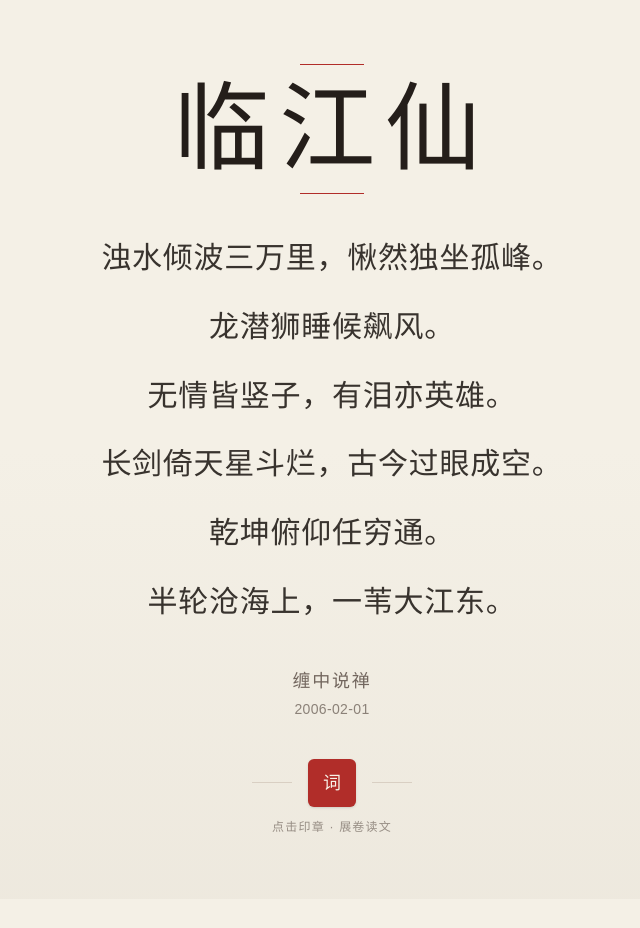
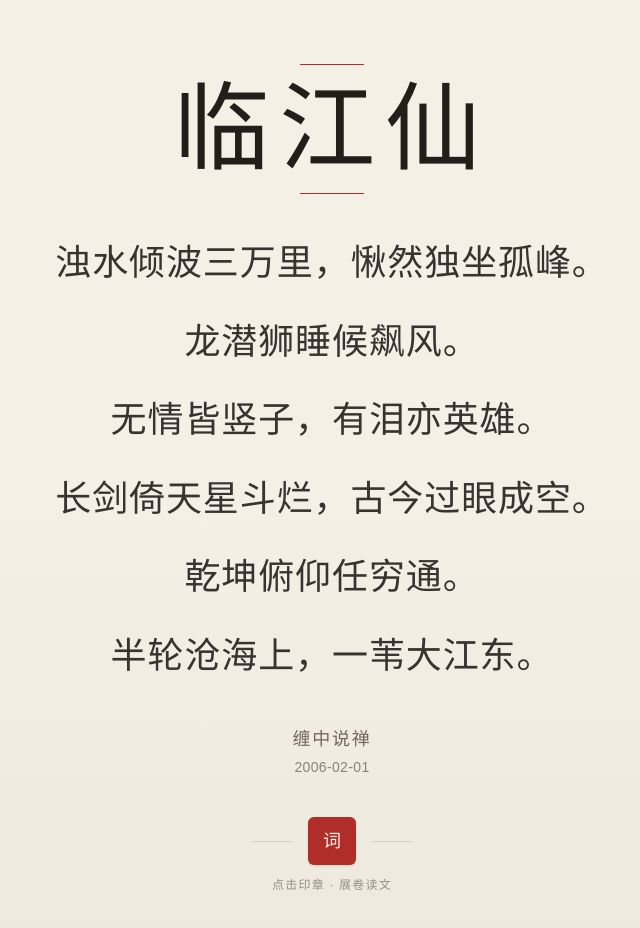
Before and after one commit to richaliu/kingchan-vip, a Next.js app: page / in a window 1280 px wide. Shown: the top 928 px of the page, without its empty margins (308-948 px from the left). Before the commit the page ends 899 px from the top, so only its background shows below. Built offline with nearby package versions, Linux system fonts and the light colour scheme; a web font is replaced by a local one.

Commit message:
feat: add LXGW WenKai webfont and update poem component font

```diff
--- a/app/globals.css
+++ b/app/globals.css
@@ -1,6 +1,7 @@
 @import 'tailwindcss';
 @import 'tw-animate-css';
 @import 'shadcn/tailwind.css';
+@import url('https://cdn.jsdelivr.net/npm/lxgw-wenkai-webfont@1.7.0/style.css');
 
 @custom-variant dark (&:is(.dark *));
 
@@ -38,6 +39,7 @@
   --color-background: var(--background);
   --font-serif: var(--font-serif-sc), 'Songti SC', 'SimSun', serif;
   --font-brush: var(--font-brush), 'STKaiti', 'KaiTi', serif;
+  --font-kai: 'LXGW WenKai', 'Kaiti SC', 'STKaiti', 'KaiTi', '楷体', serif;
   --radius-sm: calc(var(--radius) * 0.6);
   --radius-md: calc(var(--radius) * 0.8);
   --radius-lg: var(--radius);
--- a/components/poem-scroll.tsx
+++ b/components/poem-scroll.tsx
@@ -33,7 +33,7 @@ export function PoemScroll() {
           {LINES.map((line, i) => (
             <p
               key={i}
-              className="text-center text-xl leading-relaxed tracking-wide text-foreground/90 sm:text-2xl md:text-3xl text-pretty"
+              className="font-kai text-center text-2xl leading-relaxed tracking-wide text-foreground/90 sm:text-3xl md:text-4xl text-pretty"
             >
               {line}
             </p>
```
Also changed, not shown: poem-kai.png (added).
